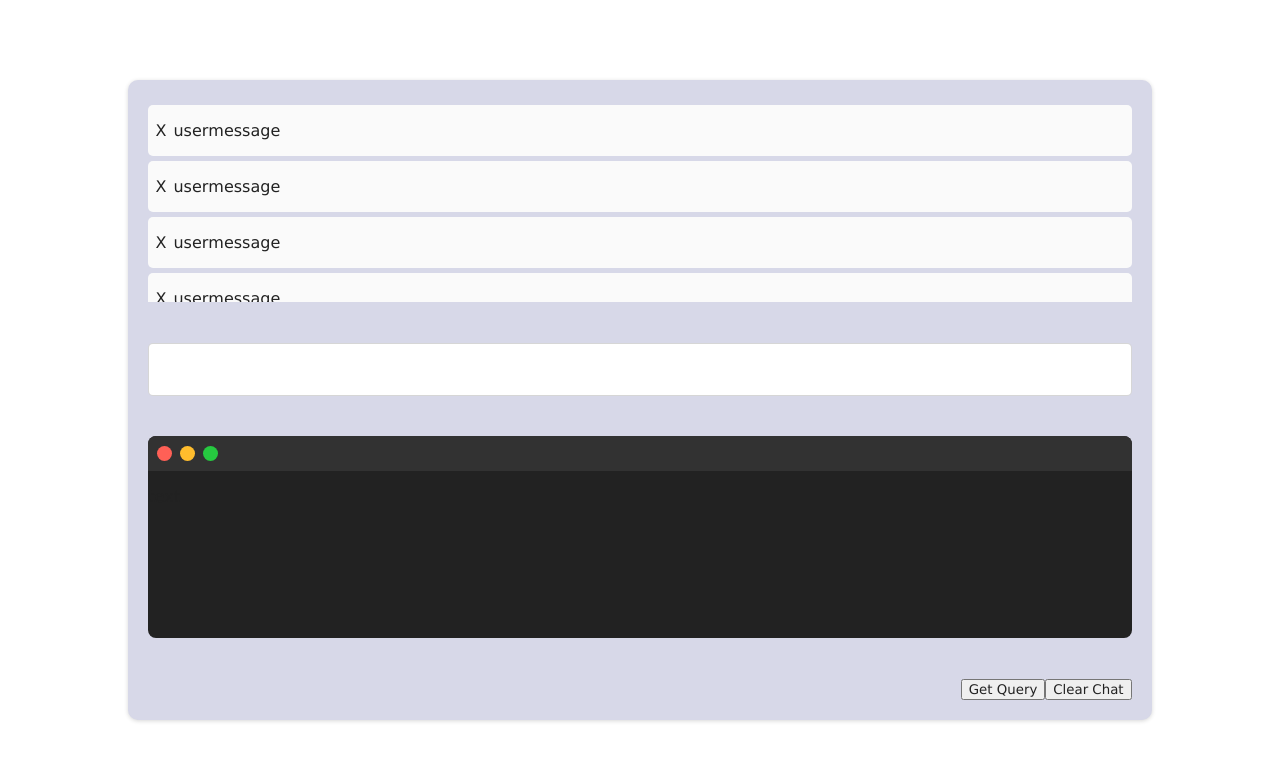
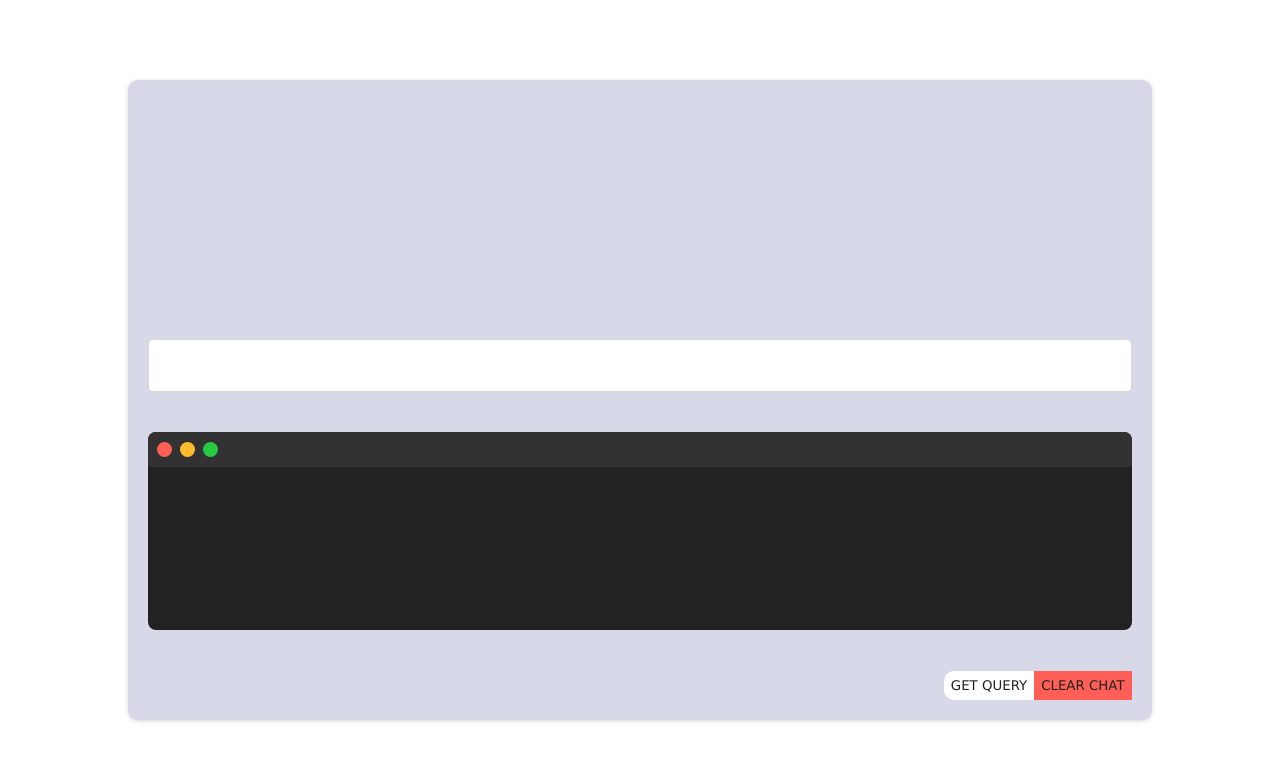
Before and after one commit to mvarlince/sql-generator, a React (Create React App) app: page / in a window 1280 px wide. Shown: the top 760 px of the page. Built offline with nearby package versions, Linux system fonts and the light colour scheme.

Commit message:
fully built

```diff
--- a/package.json
+++ b/package.json
@@ -1,6 +1,5 @@
 {
   "name": "sql-generator",
-  "type": "module",
   "version": "0.1.0",
   "private": true,
   "dependencies": {
@@ -11,8 +10,6 @@
     "@types/node": "^16.18.32",
     "@types/react": "^18.2.6",
     "@types/react-dom": "^18.2.4",
-    "cors": "^2.8.5",
-    "express": "^4.18.2",
     "react": "^18.2.0",
     "react-dom": "^18.2.0",
     "react-scripts": "5.0.1",
@@ -21,8 +18,7 @@
     "web-vitals": "^2.1.4"
   },
   "scripts": {
-    "start:frontend": "react-scripts start",
-    "start:backend": "ts-node --esm index.ts",
+    "start": "react-scripts start",
     "build": "react-scripts build",
     "test": "react-scripts test",
     "eject": "react-scripts eject"
--- a/src/App.tsx
+++ b/src/App.tsx
@@ -1,15 +1,62 @@
+import { useState } from 'react';
 import CodeDisplay from './components/CodeDisplay';
 import MessagesDisplay from './components/MessagesDisplay';
 
+interface ChatData {
+  role: string,
+  content: string
+}
+
 function App() {
+
+  const [value, setValue] = useState<string>("")
+  const [chat, setChat] = useState<ChatData[]>([])
+
+  const getQuery = async () => {
+
+    try {
+      const options = {
+        method: "POST",
+        headers: {
+          "Content-Type": "application/json"
+        },
+        body: JSON.stringify({
+          message: value
+        })
+      }
+
+      const response = await fetch("http://127.0.0.1:5002/sql", options)
+      const data = await response.json()
+
+      console.log(data)
+
+      const userMessage = {
+        role: "user",
+        content: value
+      }
+      setChat(oldChat => [...oldChat, data, userMessage])
+
+    } catch (error) {
+      console.error(error)
+    }
+  }
+
+  const clearChat = () => {
+    setValue("")
+    setChat([])
+  }
+
+  const filteredUserMessages = chat.filter(message => message.role === "user")
+  const filteredAssistantMessage = chat.filter(message => message.role === "assistant").pop()
+
   return (
     <div className="app">
-      <MessagesDisplay />
-      <input />
-      <CodeDisplay />
+      <MessagesDisplay userMessages={filteredUserMessages}/>
+      <input value={value} onChange={e => setValue(e.target.value)}/>
+      <CodeDisplay code={filteredAssistantMessage?.content || ""}/>
       <div className="button-container">
-        <button id="get-query"> Get Query </button>
-        <button id="clear-chat"> Clear Chat </button>
+        <button id="get-query" onClick={getQuery}> Get Query </button>
+        <button id="clear-chat" onClick={clearChat}> Clear Chat </button>
       </div>
     </div>
   )
--- a/src/components/CodeDisplay.tsx
+++ b/src/components/CodeDisplay.tsx
@@ -1,4 +1,8 @@
-export default function CodeDisplay() {
+interface codeDisplayProps {
+    code: string
+}
+
+export default function CodeDisplay({code} : codeDisplayProps) {
     return (
         <>
         <div className="code-display">
@@ -8,7 +12,7 @@ export default function CodeDisplay() {
                 <div className="button last"></div>
             </div>
             <div className="code-output">
-                <p> text </p>
+                <p> {code} </p>
             </div>
         </div>
         </>
--- a/src/components/MessageDisplay.tsx
+++ b/src/components/MessageDisplay.tsx
@@ -1,10 +1,21 @@
-export default function MessageDisplay(){
+interface UserMessage {
+    role: string,
+    content: string
+}
+
+interface MessageDisplayProps {
+    message: UserMessage
+}
+
+export default function MessageDisplay({message} : MessageDisplayProps){
+
+
     return (
         <>
         <div className="message-display">
-            <p id="icon"> X </p>
-            <p> user </p>
-            <p> message </p>
+            <p id="icon"> -- </p>
+            <p> {message.role} {" - "} </p>
+            <p> {message.content} </p>
         </div>
         </>
     )
--- a/src/components/MessagesDisplay.tsx
+++ b/src/components/MessagesDisplay.tsx
@@ -1,17 +1,20 @@
 import MessageDisplay from "./MessageDisplay";
 
-export default function MessagesDisplay() {
+interface UserMessage {
+    role: string,
+    content: string
+}
+
+interface MessagesDisplayProps {
+    userMessages: UserMessage[]
+}
+
+export default function MessagesDisplay({userMessages} : MessagesDisplayProps) {
     return (
         <>
             <div className="messages-display">
-                <MessageDisplay />
-                <MessageDisplay />
-                <MessageDisplay />
-                <MessageDisplay />
-                <MessageDisplay />
-                <MessageDisplay />
-                <MessageDisplay />
-                <MessageDisplay />
+                {userMessages.map( (userMessage, _index) =>
+                <MessageDisplay key={_index} message={userMessage}/>)}
             </div>
         </>
     )
--- a/src/index.css
+++ b/src/index.css
@@ -35,6 +35,14 @@ p, input {
   border-radius: 8px;
   background-color: rgb(34,34,34);
   overflow: hidden;
+}
+
+.code-output{
+  margin: 20px;
+}
+
+.code-output p{
+  color: rgb(255, 189, 45)
 }
 
 .buttons{
@@ -111,6 +119,18 @@ input{
   justify-content: flex-end;
 }
 
-.button-container{
+.button-container button{
+  text-transform: uppercase;
+  padding: 7px;
+  border: none;
+}
 
+button#get-query{
+  background-color: rgb(255, 255, 255);
+  border-radius: 10px 0 0 10px;
 }
+
+button#clear-chat{
+  background-color: rgb(255, 95, 86);
+  border-radius: 0 10px 10px 0a;
+}
```
Also changed, not shown: index.ts (deleted), secrets.js (added), 2 other files (tests, documents, lock files or other folders).
